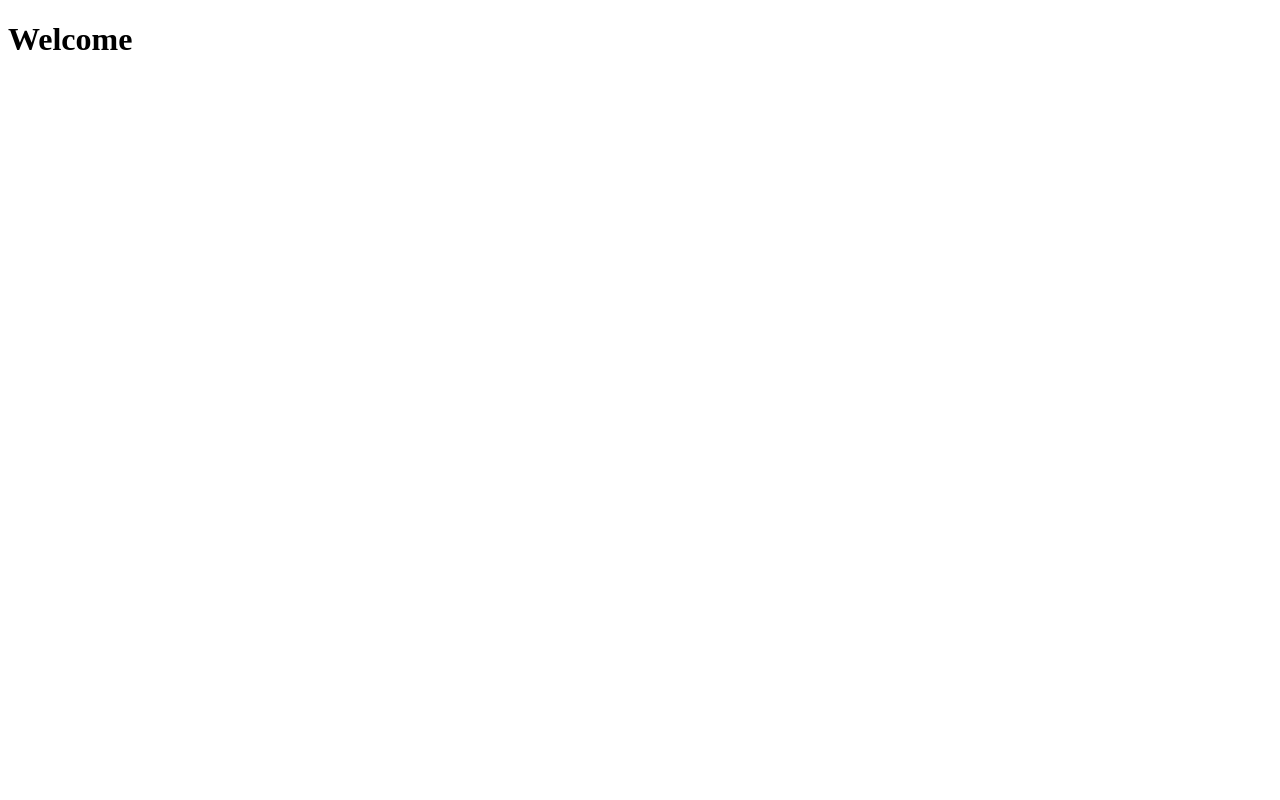
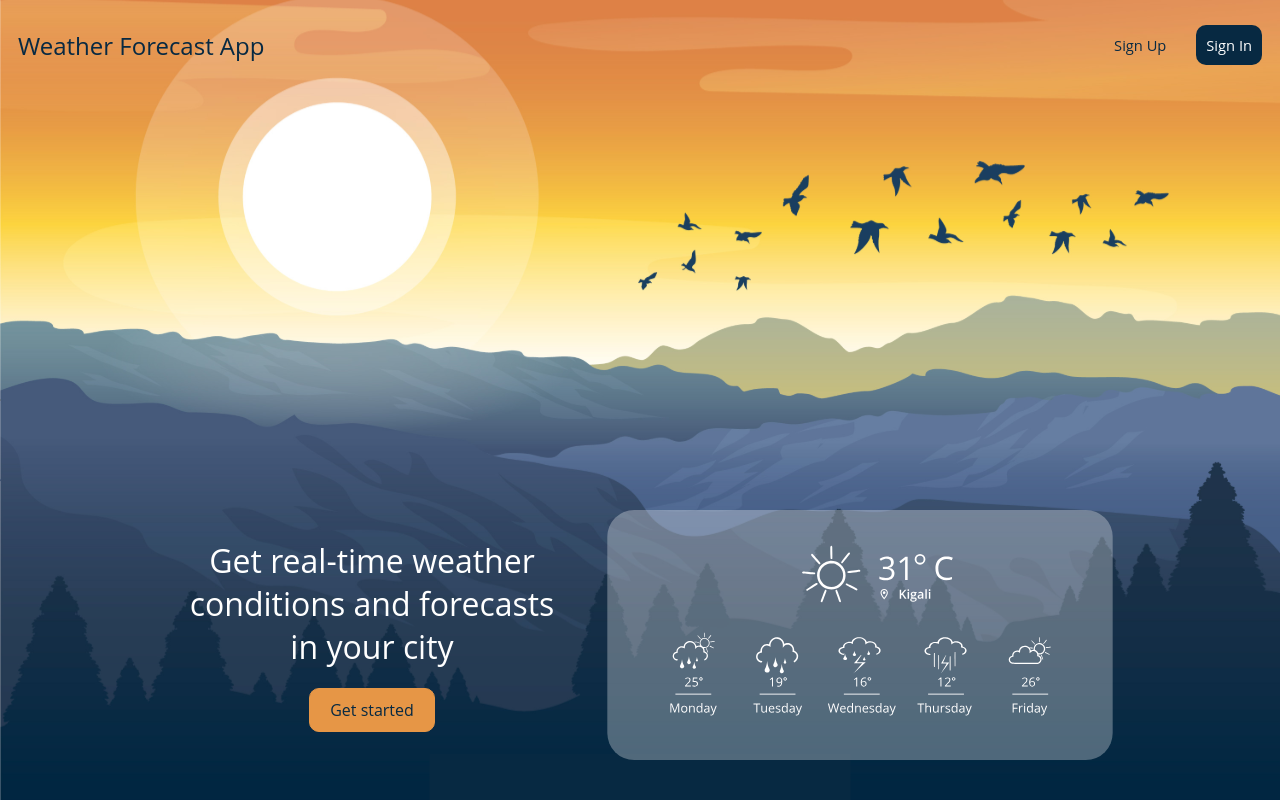
Before and after one commit to the22mastermind/wfa, a React (Create React App) app: page / in a window 1280 px wide. Built offline with nearby package versions, Linux system fonts and the light colour scheme.

Commit message:
Add landing page and header components

```diff
--- a/src/App.css
+++ b/src/App.css
@@ -0,0 +1,420 @@
+:root {
+  --customBlue: #072942;
+  --customYellow: #E69646;
+  --pureWhite: #FFFFFF;
+}
+* {
+  box-sizing: border-box;
+  outline: 0;
+}
+body {
+  background: url('./assets/img/background.svg') no-repeat center center fixed;
+  -wekit-background-size: cover;
+  -moz-background-size: cover;
+  -o-background-size: cover;
+  background-size: cover;
+  font-family: 'Open Sans', sans-serif;
+}
+nav {
+  padding: 10px;
+}
+.brand {
+  text-decoration: none;
+  color: var(--customBlue);
+}
+.nav-links {
+  display: flex;
+  justify-content: space-between;
+  align-items: center;
+  list-style-type: none;
+  padding: 0;
+}
+.nav-links > li > a {
+  text-decoration: none;
+}
+/* content */
+
+/* End of content */
+
+@media (max-width: 575.98px) {
+  /* Navbar */
+  nav {
+    display: flex;
+    justify-content: space-between;
+    align-items: center;
+  }
+  .nav-links {
+    flex-direction: row;
+  }
+  .brand {
+    font-size: 12pt;
+  }
+  .nav-links > li > .link {
+    margin-right: 20px;
+    color: var(--customBlue);
+  }
+  .nav-links > li > a {
+    font-size: 10pt;
+  }
+  .small-btn {
+    padding: 10px;
+    background-color: var(--customBlue);
+    border-radius: 10px;
+    color: var(--pureWhite);
+  }
+  /* End of navbar */
+  /* Content */
+  .landing-page-container {
+    width: 100%;
+    bottom: 40px;
+    position: absolute;
+  }
+  .landing-page-content {
+    display: flex;
+    flex-direction: column;
+    justify-content: center;
+    align-items: center;
+    width: 100%;
+    height: 250px;
+    margin-bottom: 20px;
+  }
+  .landing-page-text {
+    width: 80%;
+    height: 80%;
+    margin-bottom: 20px;
+    display: flex;
+    flex-direction: column;
+    align-items: center;
+    justify-content: center;
+  }
+  .landing-page-title {
+    color: var(--customBlue);
+    text-align: center;
+    font-size: 18pt;
+  }
+  .cta-btn {
+    padding: 8px 18px;
+    background-color: var(--customYellow);
+    color: var(--customBlue);
+    border: 1px solid var(--customYellow);
+    border-radius: 10px;
+    margin-top: 20px;
+    text-decoration: none;
+    font-size: 11pt;
+  }
+  .landing-page-widget {
+    width: 80%;
+    height: 80%;
+  }
+  .st-widget {
+    width: 100%;
+    height: 100%;
+  }
+  /* End of content */
+}
+
+@media (min-width: 576px) and (max-width: 767.98px) {
+  /* Navbar */
+  nav {
+    display: flex;
+    justify-content: space-between;
+    align-items: center;
+  }
+  .nav-links {
+    flex-direction: row;
+  }
+  .brand {
+    font-size: 14pt;
+  }
+  .nav-links > li > .link {
+    margin-right: 30px;
+    color: var(--customBlue);
+  }
+  .nav-links > li > a {
+    font-size: 10pt;
+  }
+  .small-btn {
+    padding: 10px;
+    background-color: var(--customBlue);
+    border-radius: 10px;
+    color: var(--pureWhite);
+  }
+  /* End of navbar */
+  /* Content */
+  .landing-page-container {
+    width: 100%;
+    bottom: 40px;
+    position: absolute;
+  }
+  .landing-page-content {
+    display: flex;
+    flex-direction: row;
+    justify-content: center;
+    align-items: center;
+    width: 100%;
+    height: 250px;
+  }
+  .landing-page-text {
+    width: 40%;
+    height: 100%;
+    margin-right: 10px;
+    display: flex;
+    flex-direction: column;
+    align-items: center;
+    justify-content: center;
+  }
+  .landing-page-title {
+    color: var(--pureWhite);
+    text-align: center;
+    font-size: 14pt;
+  }
+  .cta-btn {
+    padding: 8px 18px;
+    background-color: var(--customYellow);
+    color: var(--customBlue);
+    border: 1px solid var(--customYellow);
+    border-radius: 10px;
+    margin-top: 20px;
+    text-decoration: none;
+    font-size: 10pt;
+  }
+  .landing-page-widget {
+    width: 50%;
+    margin-left: 10px;
+    height: 100%;
+  }
+  .st-widget {
+    width: 100%;
+    height: 100%;
+  }
+  /* End of content */
+}
+
+@media (min-width: 768px) and (max-width: 991.98px) {
+  /* Navbar */
+  nav {
+    display: flex;
+    justify-content: space-between;
+    align-items: center;
+  }
+  .nav-links {
+    flex-direction: row;
+  }
+  .brand {
+    font-size: 16pt;
+  }
+  .nav-links > li > .link {
+    margin-right: 30px;
+    color: var(--customBlue);
+  }
+  .nav-links > li > a {
+    font-size: 11pt;
+  }
+  .small-btn {
+    padding: 10px;
+    background-color: var(--customBlue);
+    border-radius: 10px;
+    color: var(--pureWhite);
+  }
+  /* End of navbar */
+  /* Content */
+  .landing-page-container {
+    width: 100%;
+    bottom: 40px;
+    position: absolute;
+  }
+  .landing-page-content {
+    display: flex;
+    flex-direction: row;
+    justify-content: center;
+    align-items: center;
+    width: 100%;
+    height: 250px;
+  }
+  .landing-page-text {
+    width: 30%;
+    height: 100%;
+    margin-right: 20px;
+    display: flex;
+    flex-direction: column;
+    align-items: center;
+    justify-content: center;
+  }
+  .landing-page-title {
+    color: var(--pureWhite);
+    text-align: center;
+    font-size: 18pt;
+  }
+  .cta-btn {
+    padding: 10px 20px;
+    background-color: var(--customYellow);
+    color: var(--customBlue);
+    border: 1px solid var(--customYellow);
+    border-radius: 10px;
+    margin-top: 20px;
+    text-decoration: none;
+    font-size: 11pt;
+  }
+  .landing-page-widget {
+    width: 40%;
+    margin-left: 20px;
+    height: 100%;
+  }
+  .st-widget {
+    width: 100%;
+    height: 100%;
+  }
+  /* End of content */
+}
+
+@media (min-width: 992px) and (max-width: 1199.98px) {
+  /* Navbar */
+  nav {
+    display: flex;
+    justify-content: space-between;
+    align-items: center;
+  }
+  .nav-links {
+    flex-direction: row;
+  }
+  .brand {
+    font-size: 18pt;
+  }
+  .nav-links > li > .link {
+    margin-right: 30px;
+    color: var(--customBlue);
+  }
+  .nav-links > li > a {
+    font-size: 11pt;
+  }
+  .small-btn {
+    padding: 10px;
+    background-color: var(--customBlue);
+    border-radius: 10px;
+    color: var(--pureWhite);
+  }
+  /* End of navbar */
+  /* Content */
+  .landing-page-container {
+    width: 100%;
+    bottom: 40px;
+    position: absolute;
+  }
+  .landing-page-content {
+    display: flex;
+    flex-direction: row;
+    justify-content: center;
+    align-items: center;
+    width: 100%;
+    height: 250px;
+  }
+  .landing-page-text {
+    width: 30%;
+    height: 100%;
+    margin-right: 20px;
+    display: flex;
+    flex-direction: column;
+    align-items: center;
+    justify-content: center;
+  }
+  .landing-page-title {
+    color: var(--pureWhite);
+    text-align: center;
+    font-size: 24pt;
+  }
+  .cta-btn {
+    padding: 10px 20px;
+    background-color: var(--customYellow);
+    color: var(--customBlue);
+    border: 1px solid var(--customYellow);
+    border-radius: 10px;
+    margin-top: 20px;
+    text-decoration: none;
+  }
+  .landing-page-widget {
+    width: 40%;
+    margin-left: 20px;
+    height: 100%;
+  }
+  .st-widget {
+    width: 100%;
+    height: 100%;
+  }
+  /* End of content */
+}
+
+@media (min-width: 1200px) {
+  /* Navbar */
+  nav {
+    display: flex;
+    justify-content: space-between;
+    align-items: center;
+  }
+  .nav-links {
+    flex-direction: row;
+  }
+  .brand {
+    font-size: 18pt;
+  }
+  .nav-links > li > .link {
+    margin-right: 30px;
+    color: var(--customBlue);
+  }
+  .nav-links > li > a {
+    font-size: 11pt;
+  }
+  .small-btn {
+    padding: 10px;
+    background-color: var(--customBlue);
+    border-radius: 10px;
+    color: var(--pureWhite);
+  }
+  /* End of navbar */
+  /* Content */
+  .landing-page-container {
+    width: 100%;
+    bottom: 40px;
+    position: absolute;
+  }
+  .landing-page-content {
+    display: flex;
+    flex-direction: row;
+    justify-content: center;
+    align-items: center;
+    width: 100%;
+    height: 250px;
+  }
+  .landing-page-text {
+    width: 30%;
+    height: 100%;
+    margin-right: 20px;
+    display: flex;
+    flex-direction: column;
+    align-items: center;
+    justify-content: center;
+  }
+  .landing-page-title {
+    color: var(--pureWhite);
+    text-align: center;
+    font-size: 24pt;
+  }
+  .cta-btn {
+    padding: 10px 20px;
+    background-color: var(--customYellow);
+    color: var(--customBlue);
+    border: 1px solid var(--customYellow);
+    border-radius: 10px;
+    margin-top: 20px;
+    text-decoration: none;
+  }
+  .landing-page-widget {
+    width: 40%;
+    margin-left: 20px;
+    height: 100%;
+  }
+  .st-widget {
+    width: 100%;
+    height: 100%;
+  }
+  /* End of content */
+}
--- a/src/App.js
+++ b/src/App.js
@@ -1,10 +1,21 @@
 import React from 'react';
+import { BrowserRouter as Router, Switch, Route } from 'react-router-dom';
+import './App.css';
+import Header from './components/public/Header';
+import LandingPage from './components/public/LandingPage';
 
 function App() {
   return (
-    <div>
-      <h1>Welcome</h1>
-    </div>
+    <Router>
+      <React.Fragment>
+        <Header />
+        <Switch>
+          <Route path="/">
+            <LandingPage />
+          </Route>
+        </Switch>
+      </React.Fragment>
+    </Router>
   );
 }
 
--- /dev/null
+++ b/src/components/public/Header.js
@@ -0,0 +1,13 @@
+import React from 'react';
+
+export default function Header() {
+  return (
+    <nav>
+      <a href="/" className="brand">Weather Forecast App</a>
+      <ul className="nav-links">
+        <li><a href="/signup" className="link">Sign Up</a></li>
+        <li><a href="/signin" className="small-btn">Sign In</a></li>
+      </ul>
+    </nav>
+  );
+}
--- /dev/null
+++ b/src/components/public/LandingPage.js
@@ -0,0 +1,18 @@
+import React from 'react';
+import widget from '../../assets/img/widget.svg';
+
+export default function LandingPage() {
+  return (
+    <div className="landing-page-container">
+      <div className="landing-page-content">
+        <div className="landing-page-text">
+          <div className="landing-page-title">Get real-time weather conditions and forecasts in your city</div>
+          <a href="/signup" className="cta-btn">Get started</a>
+        </div>
+        <div className="landing-page-widget">
+          <img src={widget} className="st-widget" alt="Weather widget"/>
+        </div>
+      </div>
+    </div>
+  );
+}
```
Also changed, not shown: src/assets/img/background.svg (added), src/assets/img/widget.svg (added).
